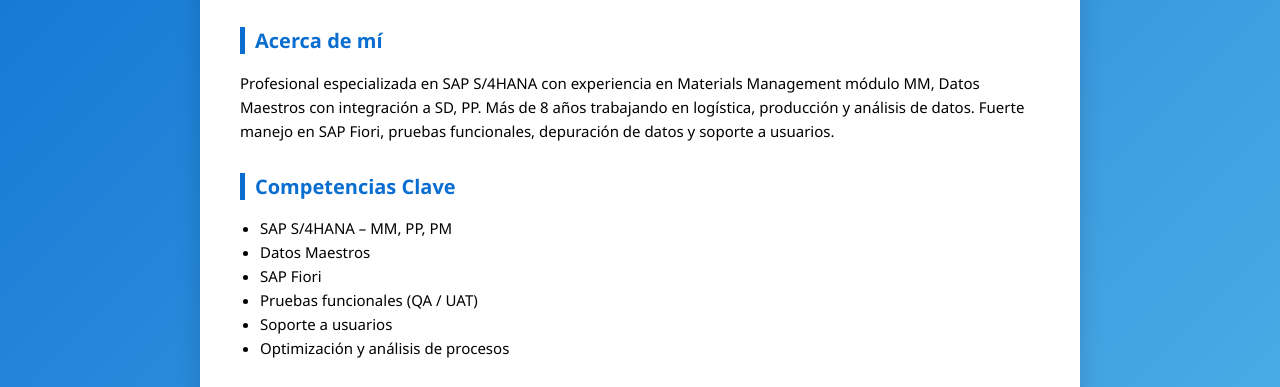
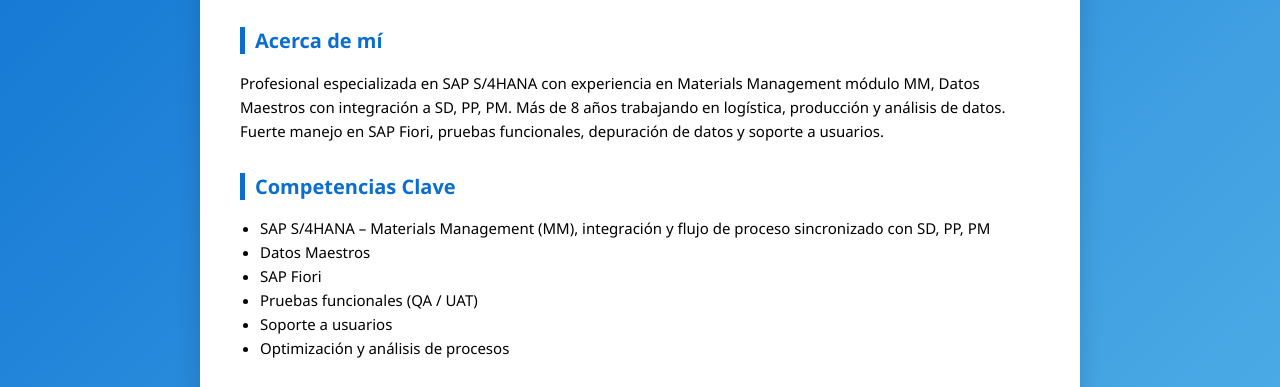
Before and after one commit to Danny-2026/daniela-sap, a plain HTML site: page index.html in a window 1280 px wide. Shown: the part 402-789 px from the top of the page. Drawn offline with Linux system fonts and the light colour scheme.

Commit message:
Revise professional summary and key skills
Updated professional experience and key competencies.

```diff
--- a/index.html
+++ b/index.html
@@ -78,14 +78,14 @@
 
 <h2 class="section-title">Acerca de mí</h2>
 <p>
-Profesional especializada en SAP S/4HANA con experiencia en Materials Management módulo MM, Datos Maestros con integración a SD, PP.
+Profesional especializada en SAP S/4HANA con experiencia en Materials Management módulo MM, Datos Maestros con integración a SD, PP, PM.
 Más de 8 años trabajando en logística, producción y análisis de datos.
 Fuerte manejo en SAP Fiori, pruebas funcionales, depuración de datos y soporte a usuarios.
 </p>
 
 <h2 class="section-title">Competencias Clave</h2>
 <ul>
-    <li>SAP S/4HANA – MM, PP, PM</li>
+    <li>SAP S/4HANA – Materials Management (MM), integración y flujo de proceso sincronizado con SD, PP, PM</li>
     <li>Datos Maestros</li>
     <li>SAP Fiori</li>
     <li>Pruebas funcionales (QA / UAT)</li>
```
